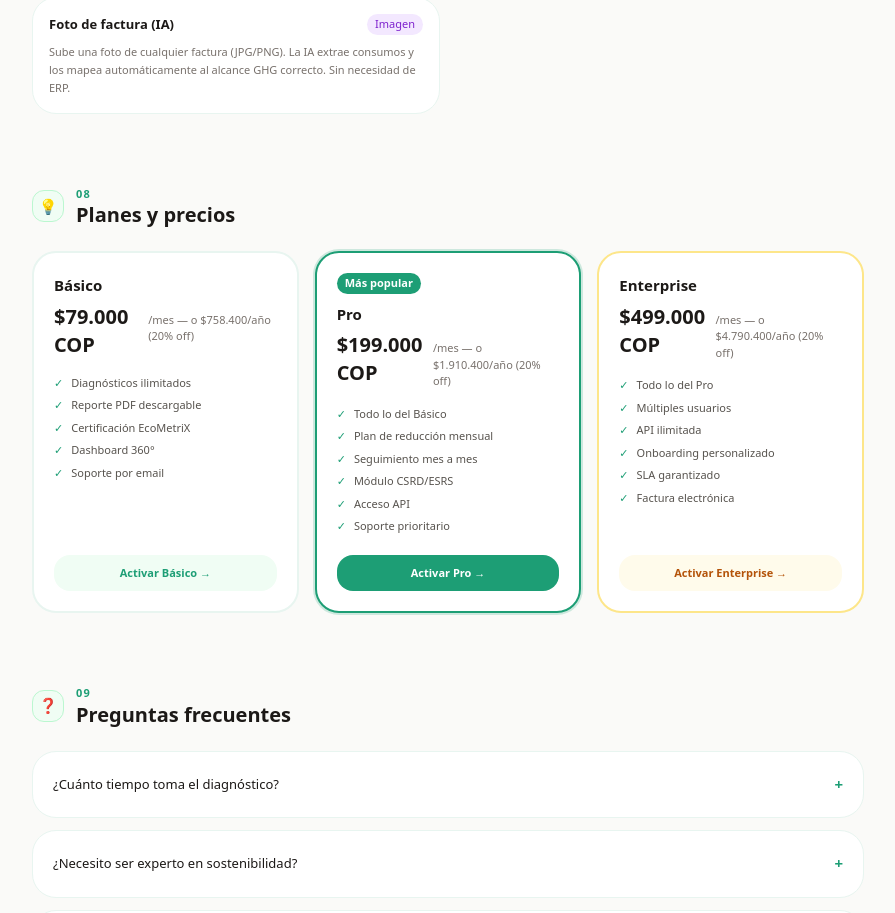
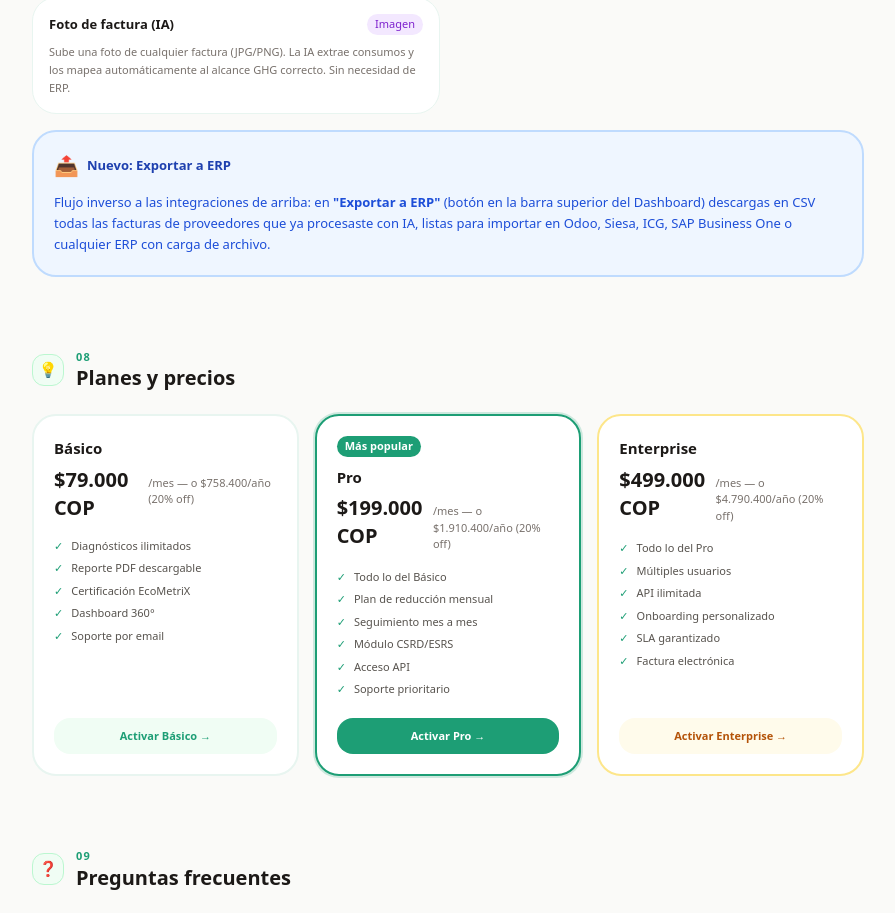
Before and after one commit to OCERRA75/ecometrix-app, a React (Vite) app: page /manual in a window 1280 px wide. Shown: the part 5571-6484 px from the top of the page, without its empty margins (328-1223 px from the left). Built offline with nearby package versions, Linux system fonts and the light colour scheme; no server answers.

Commit message:
docs: agregar exportar a ERP al manual (web + PDF)

```diff
--- a/src/pages/Manual.jsx
+++ b/src/pages/Manual.jsx
@@ -354,6 +354,9 @@ async function generarManualPDF() {
     y += 5
     addParagraph(desc, 4)
   })
+
+  y += 2
+  addInfoBox('Nuevo v3.0 — Exportar a ERP: en la sección "Exportar a ERP" del dashboard (boton en la barra superior) puedes descargar en formato CSV todas las facturas de proveedores que hayas procesado con la IA, listas para importar en Odoo, Siesa, ICG, SAP Business One o cualquier ERP con carga de archivo. Es el flujo inverso: de EcoMetriX hacia tu ERP.', [239,246,255], [29,78,216])
 
   // ── 08 Planes ───────────────────────────────────────────────────────────
   addPage()
@@ -755,9 +758,18 @@ export default function Manual() {
                 </div>
               ))}
             </div>
+
+            {/* Nueva feature: Exportar a ERP */}
+            <div className="mt-4 bg-blue-50 border-2 border-blue-200 rounded-2xl p-5">
+              <div className="flex items-center gap-2 mb-3">
+                <span className="text-xl">📤</span>
+                <p className="font-bold text-blue-800 text-sm">Nuevo: Exportar a ERP</p>
+              </div>
+              <p className="text-sm text-blue-700 leading-relaxed">
+                Flujo inverso a las integraciones de arriba: en <strong>"Exportar a ERP"</strong> (botón en la barra superior del Dashboard) descargas en CSV todas las facturas de proveedores que ya procesaste con IA, listas para importar en Odoo, Siesa, ICG, SAP Business One o cualquier ERP con carga de archivo.
+              </p>
+            </div>
           </section>
-
-          {/* 08 — Planes */}
           <section>
             <SectionTitle id="planes" icon="💡" n="08" title={t('manual.sections.planes')} />
             <div className="grid md:grid-cols-3 gap-4">
```
